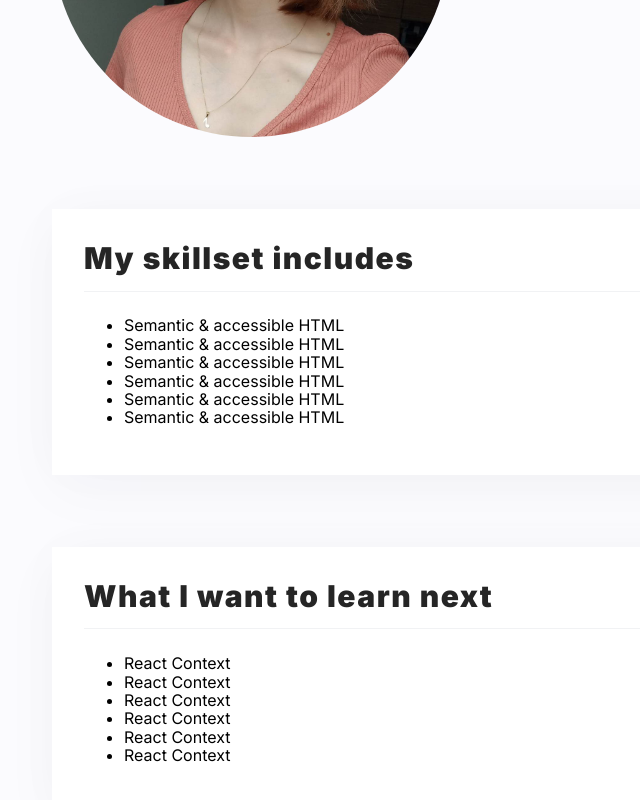
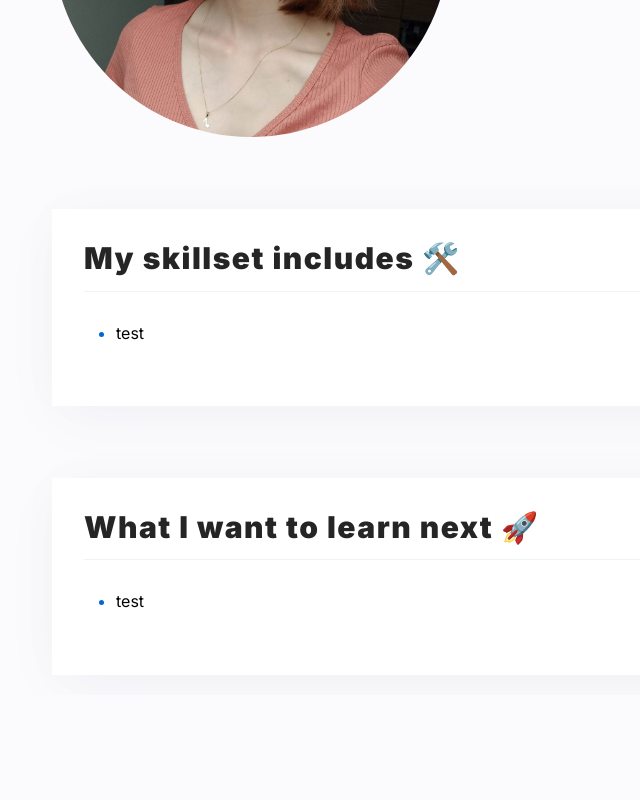
Before and after one commit to AngelikaMallek/homepage, a React (Create React App) app: page / in a window 1280 px wide. Shown: the part 396-1196 px from the top of the page, without its empty margins (0-640 px from the left). After the commit the page ends 1091 px from the top, so only its background shows below. Built offline with nearby package versions, Linux system fonts and the light colour scheme.

Commit message:
created list component

```diff
--- a/src/App.js
+++ b/src/App.js
@@ -1,34 +1,19 @@
 import Container from "./common/Container";
 import Header from "./common/Header";
 import Section from "./common/Section";
+import List from "./features/List";
 
 function App() {
   return (
     <Container>
       <Header />
       <Section
-        title={"My skillset includes"}
-        body={
-          <ul>
-            <li>Semantic & accessible HTML</li>
-            <li>Semantic & accessible HTML</li>
-            <li>Semantic & accessible HTML</li>
-            <li>Semantic & accessible HTML</li>
-            <li>Semantic & accessible HTML</li>
-            <li>Semantic & accessible HTML</li>
-          </ul>}
+        title={"My skillset includes 🛠️"}
+        body={<List />}
         />
         <Section
-        title={"What I want to learn next"}
-        body={
-          <ul>
-            <li>React Context</li>
-            <li>React Context</li>
-            <li>React Context</li>
-            <li>React Context</li>
-            <li>React Context</li>
-            <li>React Context</li>
-          </ul>}
+        title={"What I want to learn next 🚀"}
+        body={<List />}
         />
     </Container>
   );
--- a/src/Theme/theme.js
+++ b/src/Theme/theme.js
@@ -7,5 +7,7 @@ export const theme = {
         mineShaft: '#252525',
         white: '#FFFFFF',
         littleGrey: 'rgba(209, 213, 218, 0.30)',
+        scienceBlue: '#0366D6',
+        black: '#000000',
     }
 }
--- a/src/common/Section/styled.js
+++ b/src/common/Section/styled.js
@@ -20,4 +20,5 @@ export const Heading = styled.h2`
 `;
 
 export const Body = styled.div`
+    margin: 32px;
 `;
--- /dev/null
+++ b/src/features/List/index.js
@@ -0,0 +1,13 @@
+import { StyledList, ListItem, Span } from "./styled";
+
+const List = () => (
+    <StyledList>
+        <ListItem>
+            <Span>
+                test
+            </Span>
+        </ListItem>
+    </StyledList>
+)
+
+export default List;
--- /dev/null
+++ b/src/features/List/styled.js
@@ -0,0 +1,16 @@
+import styled from "styled-components";
+
+export const StyledList = styled.ul`
+    margin: 0;
+    padding: 0;
+`;
+
+export const ListItem = styled.li`
+    color: ${({theme}) => theme.colors.scienceBlue};
+    margin: 0;
+    padding: 0;
+`;
+
+export const Span = styled.span`
+    color: ${({theme}) => theme.colors.black};;
+`;
```
Also changed, not shown: src/styled.js (line endings or trailing spaces).
